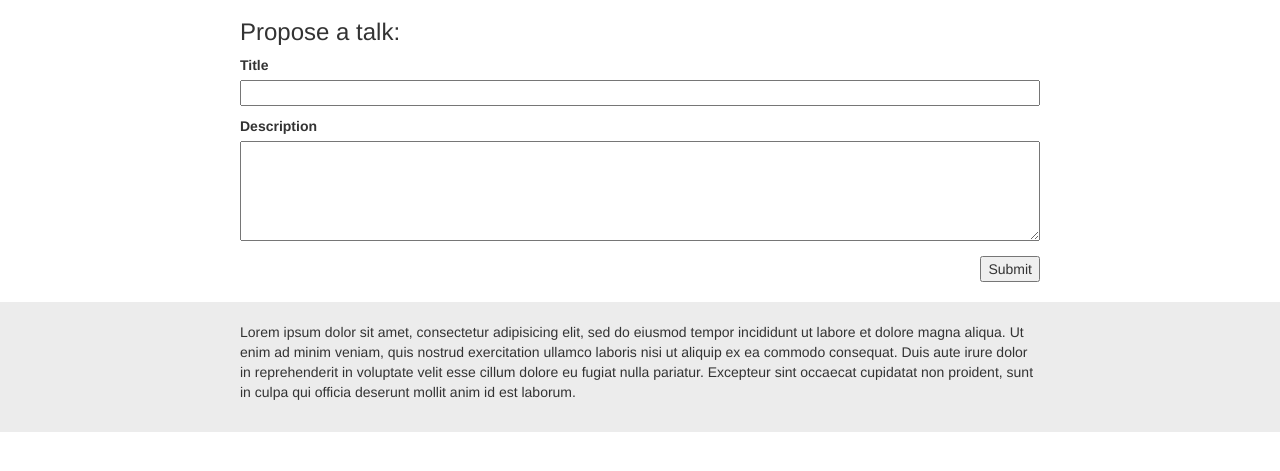
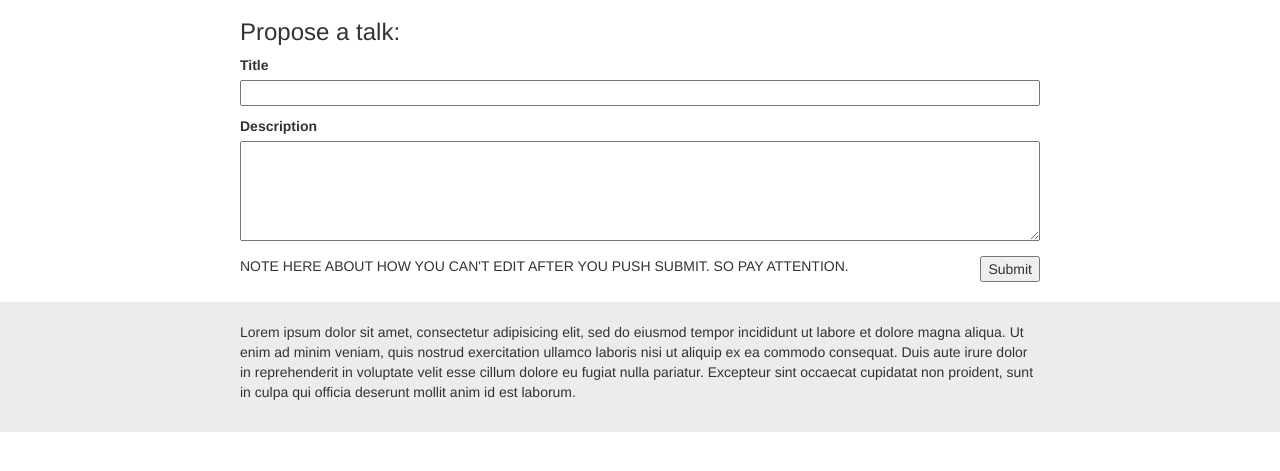
Before and after one commit to ireapps/lightning-talks, a Flask app: page / in a window 1280 px wide. Shown: the part 177-648 px from the top of the page. Run offline with Flask 2, Linux system fonts and the light colour scheme; some libraries are stand-ins or nearby versions.

Commit message:
my edits

```diff
--- a/templates/account.html
+++ b/templates/account.html
@@ -11,5 +11,7 @@
   	<textarea></textarea>
   	<button>Submit</button>
   </form>
+  NOTE HERE ABOUT HOW YOU CAN'T EDIT AFTER YOU PUSH SUBMIT. SO PAY ATTENTION.
+
 </div>
 {% endblock %}
```
